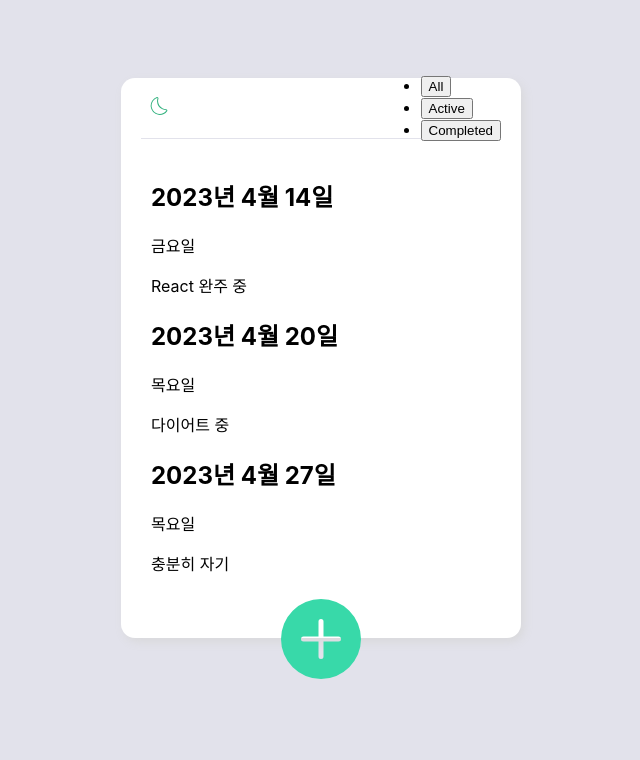
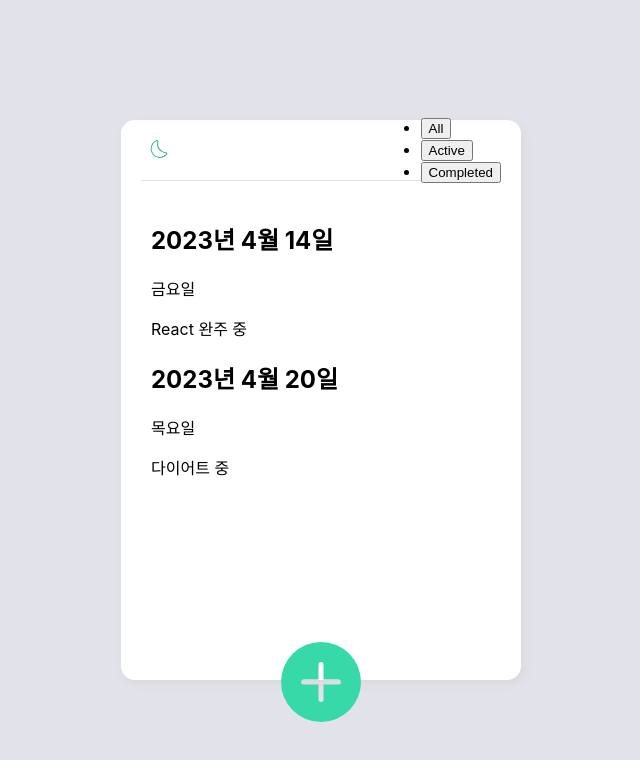
Before and after one commit to dnjfht/react_todo_list, a React (Create React App) app: page / in a window 1280 px wide. Shown: the top 760 px of the page, without its empty margins (319-959 px from the left). Built offline with nearby package versions, Linux system fonts and the light colour scheme.

Commit message:
TODOLIST

```diff
--- a/src/App.js
+++ b/src/App.js
@@ -94,7 +94,6 @@ function App() {
         <TodoList filtered={filtered} />
 
         {appear && <InputWrap />}
-      </div>
 
         <button
           onClick={() => {
@@ -109,6 +108,7 @@ function App() {
           )}
         </button>
       </div>
+    </div>
   );
 }
 
--- a/src/App.module.css
+++ b/src/App.module.css
@@ -22,14 +22,16 @@
   display: flex;
   flex-direction: column;
   align-items: center;
+
+  position: relative;
 }
 
 .InputAppearBtn {
   background-color: transparent;
   border: none;
 
-  position: relative;
-  bottom: 40px;
+  position: absolute;
+  bottom: -46px;
 }
 
 .NavBar {
@@ -50,7 +52,7 @@
 
 .TodoList {
   width: 100%;
-  height: 440px;
+  height: 300px;
   margin-top: 20px;
   padding: 0 10px;
   box-sizing: border-box;
--- a/src/index.css
+++ b/src/index.css
@@ -6,7 +6,7 @@
   --color-sub-text: #ced1d5;
   --color-accent: #35b380;
   --color-scrollbar: #35b380;
-  --color-scrollbar-track: #e2e2eb;
+  --color-scrollbar-track: #eeeeef;
   --color-shadow: #d9d9db;
 }
 
```
Lines whose indentation alone changed are shown as unchanged.
